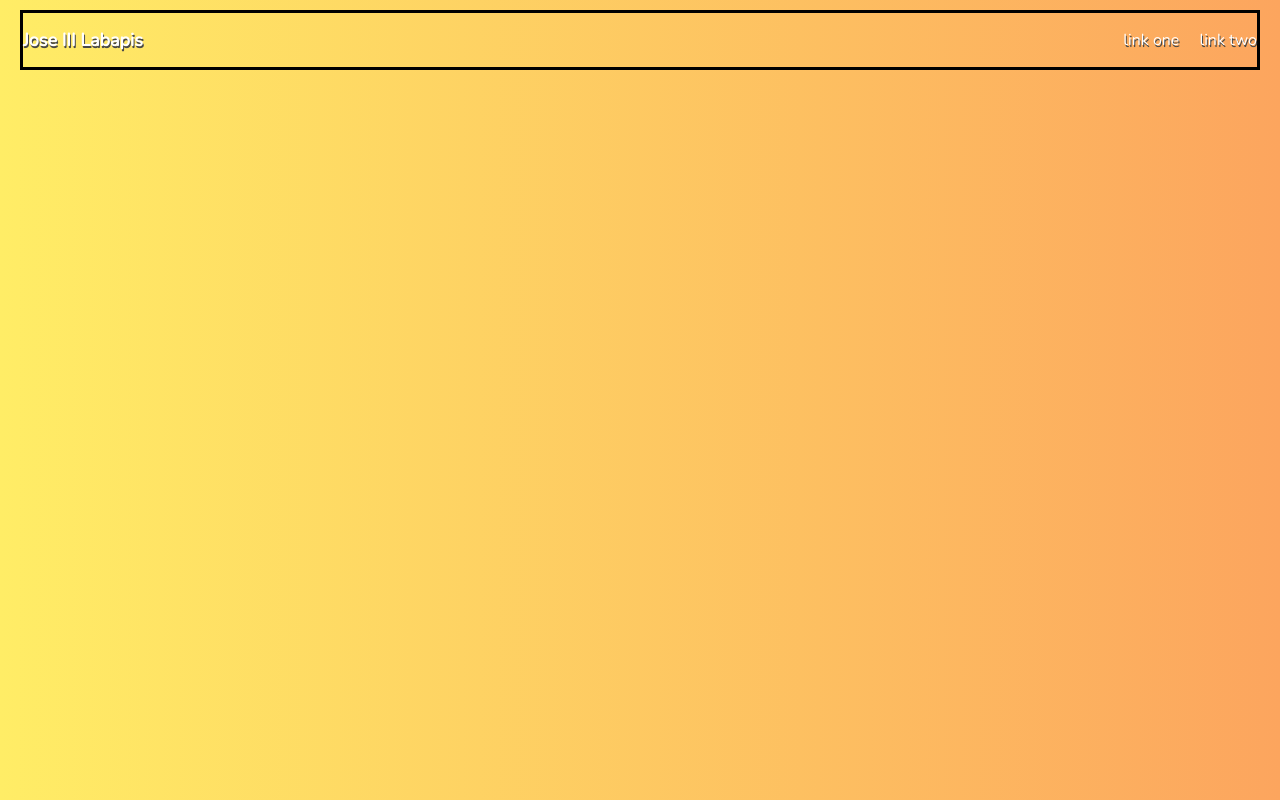
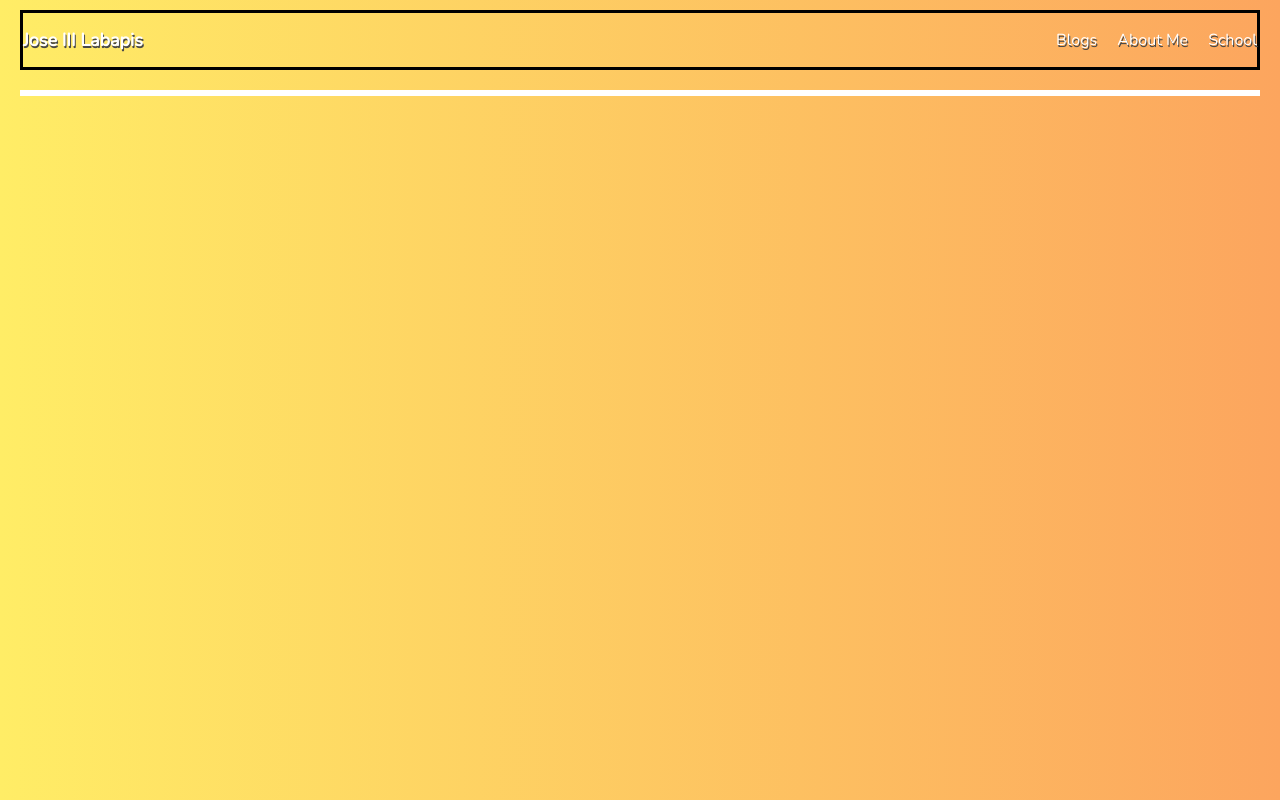
Before and after one commit to selbps/blog-website, a plain HTML site: page index.html in a window 1280 px wide. Drawn offline with nearby package versions, Linux system fonts and the light colour scheme.

Commit message:
Add content box in body

```diff
--- a/index.html
+++ b/index.html
@@ -19,10 +19,14 @@
         </div>
         <div class="header-right">
             <ul>
-                <li><a href="#">link one</a></li>
-                <li><a href="#">link two</a></li>
+                <li><a href="#">Blogs</a></li>
+                <li><a href="#">About Me</a></li>
+                <li><a href="#">School</a></li>
             </ul>
         </div>
     </div>
+    <div class="content-box">
+
+    </div>
 </body>
 </html>
```
